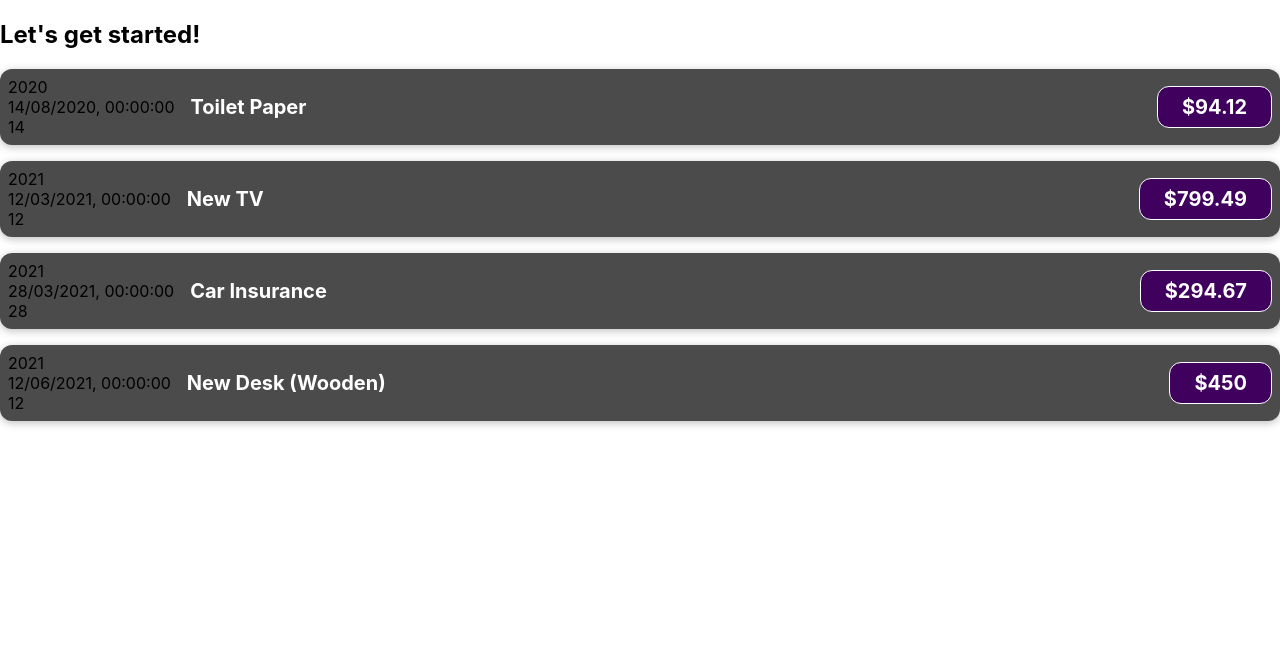
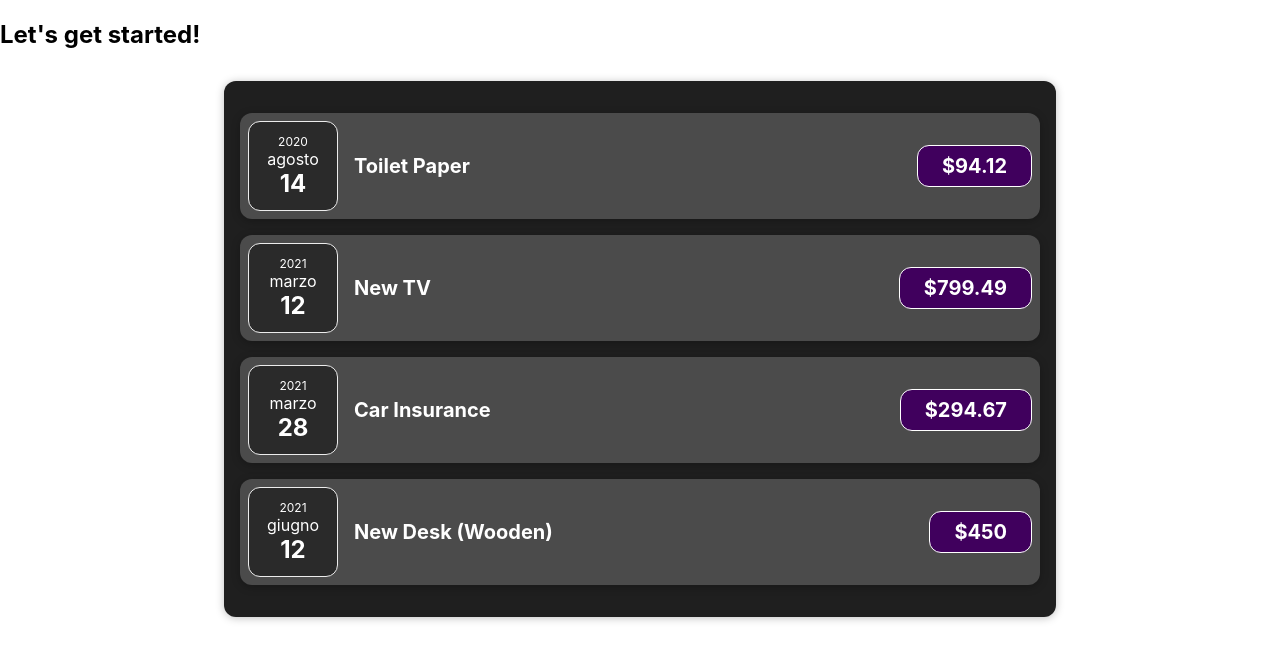
Before and after one commit to GabrielSerna/react-complete-guida, a React (Create React App) app: page / in a window 1280 px wide. Shown: the top 660 px of the page. Built offline with nearby package versions, Linux system fonts and the light colour scheme.

Commit message:
components

```diff
--- a/src/App.js
+++ b/src/App.js
@@ -1,4 +1,5 @@
 import ExpenseItem from './components/ExpenseItem.js';
+import Expenses from './components/Expenses.js';
 
 function App() {
 
@@ -25,28 +26,9 @@ function App() {
   ];
 
   return (
-    <div className="App">
+    <div>
       <h2>Let's get started!</h2>
-      <ExpenseItem
-        title={expenses[0].title}
-        amount={expenses[0].amount}
-        date={expenses[0].date}
-      />
-      <ExpenseItem
-        title={expenses[1].title}
-        amount={expenses[1].amount}
-        date={expenses[1].date}
-      />
-      <ExpenseItem
-        title={expenses[2].title}
-        amount={expenses[2].amount}
-        date={expenses[2].date}
-      />
-      <ExpenseItem
-        title={expenses[3].title}
-        amount={expenses[3].amount}
-        date={expenses[3].date}
-      />
+      <Expenses data={expenses}/>
     </div>
   );
 }
--- a/src/components/ExpenseDate.js
+++ b/src/components/ExpenseDate.js
@@ -2,16 +2,16 @@ import './ExpenseDate.css';
 
 const ExpenseDate = (props) => {
   const year = props.date.getFullYear();
-  const mount = props.date.toLocaleString('it-IT', { mount: 'long' });
+  const mount = props.date.toLocaleString('it-IT', { month: 'long' });
   const day = props.date.toLocaleString('it-IT', { day: '2-digit' });
 
   return (
-    <div className=''>
-      <div>{year}</div>
-      <div>{mount}</div>
-      <div>{day}</div>
+    <div className='expense-date'>
+      <div className='expense-date__year'>{year}</div>
+      <div className='expense-date__mount'>{mount}</div>
+      <div className='expense-date__day'>{day}</div>
     </div>
   )
 };
 
-export default ExpenseDate
+export default ExpenseDate;
--- a/src/components/ExpenseItem.js
+++ b/src/components/ExpenseItem.js
@@ -14,4 +14,4 @@ const ExpenseItem = (props) => {
   )
 };
 
-export default ExpenseItem
+export default ExpenseItem;
--- /dev/null
+++ b/src/components/Expenses.css
@@ -0,0 +1,9 @@
+.expenses {
+  padding: 1rem;
+  background-color: rgb(31, 31, 31);
+  margin: 2rem auto;
+  width: 50rem;
+  max-width: 95%;
+  border-radius: 12px;
+  box-shadow: 0 1px 8px rgba(0, 0, 0, 0.25);
+}
--- /dev/null
+++ b/src/components/Expenses.js
@@ -0,0 +1,43 @@
+import ExpenseItem from './ExpenseItem';
+import './Expenses.css';
+
+const Expenses = (props) => {
+
+  return (
+    <div className='expenses'>
+      {/* <ExpenseItem
+        title={props.data[0].title}
+        amount={props.data[0].amount}
+        date={props.data[0].date}
+      />
+      <ExpenseItem
+        title={props.data[1].title}
+        amount={props.data[1].amount}
+        date={props.data[1].date}
+      />
+      <ExpenseItem
+        title={props.data[2].title}
+        amount={props.data[2].amount}
+        date={props.data[2].date}
+      />
+      <ExpenseItem
+        title={props.data[3].title}
+        amount={props.data[3].amount}
+        date={props.data[3].date}
+      /> */}
+
+      { props.data.map( (el, idx) => {
+        return (
+          <ExpenseItem
+            key={idx}
+            title={el.title}
+            amount={el.amount}
+            date={el.date}
+          />
+        );
+      })}
+    </div>
+  );
+};
+
+export default Expenses;
```
